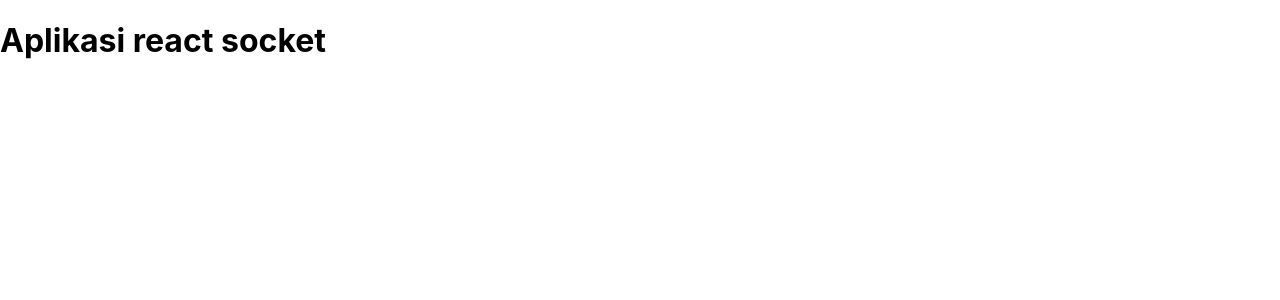
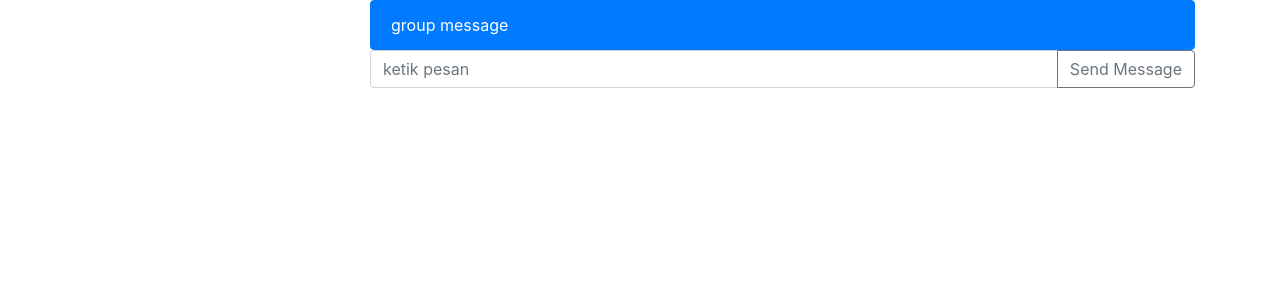
Before and after one commit to arkbootcamp/-week11-web10-react-use-socket, a React (Create React App) app: page /chat in a window 1280 px wide. Shown: the top 300 px of the page. Built offline with nearby package versions, Linux system fonts and the light colour scheme; no server answers.

Commit message:
group chat

```diff
--- a/package.json
+++ b/package.json
@@ -6,8 +6,10 @@
     "@testing-library/jest-dom": "^5.11.4",
     "@testing-library/react": "^11.1.0",
     "@testing-library/user-event": "^12.1.10",
+    "query-string": "^7.0.1",
     "react": "^17.0.2",
     "react-dom": "^17.0.2",
+    "react-router-dom": "^5.2.0",
     "react-scripts": "4.0.3",
     "socket.io-client": "^4.1.3",
     "web-vitals": "^1.0.1"
--- a/public/index.html
+++ b/public/index.html
@@ -24,6 +24,8 @@
       work correctly both with client-side routing and a non-root public URL.
       Learn how to configure a non-root public URL by running `npm run build`.
     -->
+    <link rel="stylesheet" href="https://cdn.jsdelivr.net/npm/bootstrap@4.6.0/dist/css/bootstrap.min.css"
+      integrity="sha384-B0vP5xmATw1+K9KRQjQERJvTumQW0nPEzvF6L/Z6nronJ3oUOFUFpCjEUQouq2+l" crossorigin="anonymous">
     <title>React App</title>
   </head>
   <body>
--- a/src/App.js
+++ b/src/App.js
@@ -1,14 +1,46 @@
 import io from 'socket.io-client'
-import {useEffect} from 'react'
+import {BrowserRouter, Route, Switch} from 'react-router-dom'
+import {useEffect, useState} from 'react'
+import Login from './page/login'
+import Register from './page/register'
+import Dashboard from './page/dashboard'
+import Chatroom from './page/chatroom'
+
 function App() {
+  const [socket, setSocket] = useState(null)
+  const setupSocket = ()=>{
+    const token = localStorage.getItem('token')
+    if(token){
+      const resultSocket = io('http://localhost:4000')
+      setSocket(resultSocket)
+    }
+  }
+
   useEffect(() => {
-    const socket = io('http://localhost:4000')
-    console.log(socket);
+    setupSocket()
+    // socket.emit('sendMsgToBack', 'hallo my name is risano')
   }, [])
+
+  useEffect(()=>{
+    if (socket){
+      socket.on('sendMsgToFront', (data) => {
+        alert(data)
+      })
+    }
+  }, [socket])
+
+  const myFucn = ()=>{
+    socket.emit('sendMsgToBack', { name: "risano", email: 'risano@gmail.com' })
+  }
   return (
-    <div className="App">
-      <h1>Aplikasi react socket</h1>
-    </div>
+    <BrowserRouter>
+      <Switch>
+        <Route path="/login" render={(props) => <Login {...props} setSocket={setSocket} />}/>
+        <Route path="/register" component={Register} />
+        <Route path="/" exact component={Dashboard} />
+        <Route path="/chat" render={(props) => <Chatroom {...props} socket={socket} />} />
+      </Switch>
+    </BrowserRouter>
   );
 }
 
--- /dev/null
+++ b/src/page/chatroom/index.js
@@ -0,0 +1,58 @@
+import React, { useEffect, useState } from 'react'
+import qs from 'query-string'
+
+const Chatroom = ({ socket, ...props }) => {
+  const [message, setMessage] = useState('')
+  const [messages, setMessages] = useState([])
+  const resultQuery = qs.parse(props.location.search)
+  const [count, setCout] = useState(0)
+  useEffect(()=>{
+    if (socket){
+      socket.on('sendMsgFromBackend', (dataMsg) => {
+        setMessages((data) => {
+          return [...data, dataMsg]
+        }
+        )
+      })
+      socket.emit('initialGroup', { group: resultQuery.group, email: resultQuery.email})
+    }
+
+  }, [socket])
+
+  const handleSendMessage = ()=>{
+
+
+    if (socket){
+      socket.emit('sendMessage', { email: resultQuery.email, message: message, group: resultQuery.group})
+    setMessage('')
+    }
+  }
+  return (
+    <div className="container">
+      <div className="row">
+        <div className="col-md-3">
+
+        </div>
+        <div className="col-md-9">
+          <ul class="list-group">
+            {/* <h1>nilai count {count}</h1> */}
+            <li class="list-group-item active" aria-current="true">group message {resultQuery.group}</li>
+            {messages.map((item)=>
+              <li class="list-group-item">[{item.email}]::{item.message}</li>
+            )}
+
+          </ul>
+          <div class="input-group mb-3">
+            <input type="text" class="form-control" value={message} onChange={(e)=> setMessage(e.target.value)} placeholder="ketik pesan" />
+            <div class="input-group-append">
+              <button class="btn btn-outline-secondary" type="button" id="button-addon2" onClick={handleSendMessage}>Send Message</button>
+            </div>
+          </div>
+        </div>
+      </div>
+
+    </div>
+  )
+}
+
+export default Chatroom
--- /dev/null
+++ b/src/page/dashboard/index.js
@@ -0,0 +1,11 @@
+import React from 'react'
+
+const Dashboard = () => {
+  return (
+    <div>
+      <h1>dasboard</h1>
+    </div>
+  )
+}
+
+export default Dashboard
--- /dev/null
+++ b/src/page/login/index.js
@@ -0,0 +1,41 @@
+import React, { useState } from 'react'
+import io from 'socket.io-client'
+const Login = (props) => {
+  const [email, setEmail] = useState('')
+  const [password, setPassword] = useState('')
+  const [group, setGroup] = useState('')
+  const handleLogin = ()=>{
+    if(password === "admin"){
+      const resultSocket = io('http://localhost:4000')
+      props.setSocket(resultSocket)
+      props.history.push(`/chat?email=${email}&group=${group}`)
+    }else{
+      alert('password anda salah')
+    }
+
+  }
+  return (
+    <div>
+      <h1>login</h1>
+      <ul>
+        <li>
+          <input type="text" name="email" id="email" placeholder="placeholder" onChange={(e) => setEmail(e.target.value)} />
+        </li>
+        <li>
+          <input type="password" name="password" id="password" placeholder="password" onChange={(e) => setPassword(e.target.value)}/>
+        </li>
+        <li>
+         <select onChange={(e)=> setGroup(e.target.value)} name="group" id="group">
+           <option value="">pilih</option>
+           <option value="php">PHP</option>
+           <option value="javascript">javascript</option>
+           <option value="golang">golang</option>
+         </select>
+        </li>
+      </ul>
+      <button onClick={handleLogin}>login</button>
+    </div>
+  )
+}
+
+export default Login
--- /dev/null
+++ b/src/page/register/index.js
@@ -0,0 +1,10 @@
+import React from 'react'
+
+const Register = () => {
+  return (
+    <div>
+      <h1>register</h1>
+    </div>
+  )
+}
+export default Register
```
Also changed, not shown: 1 other file (tests, documents, lock files or other folders).
